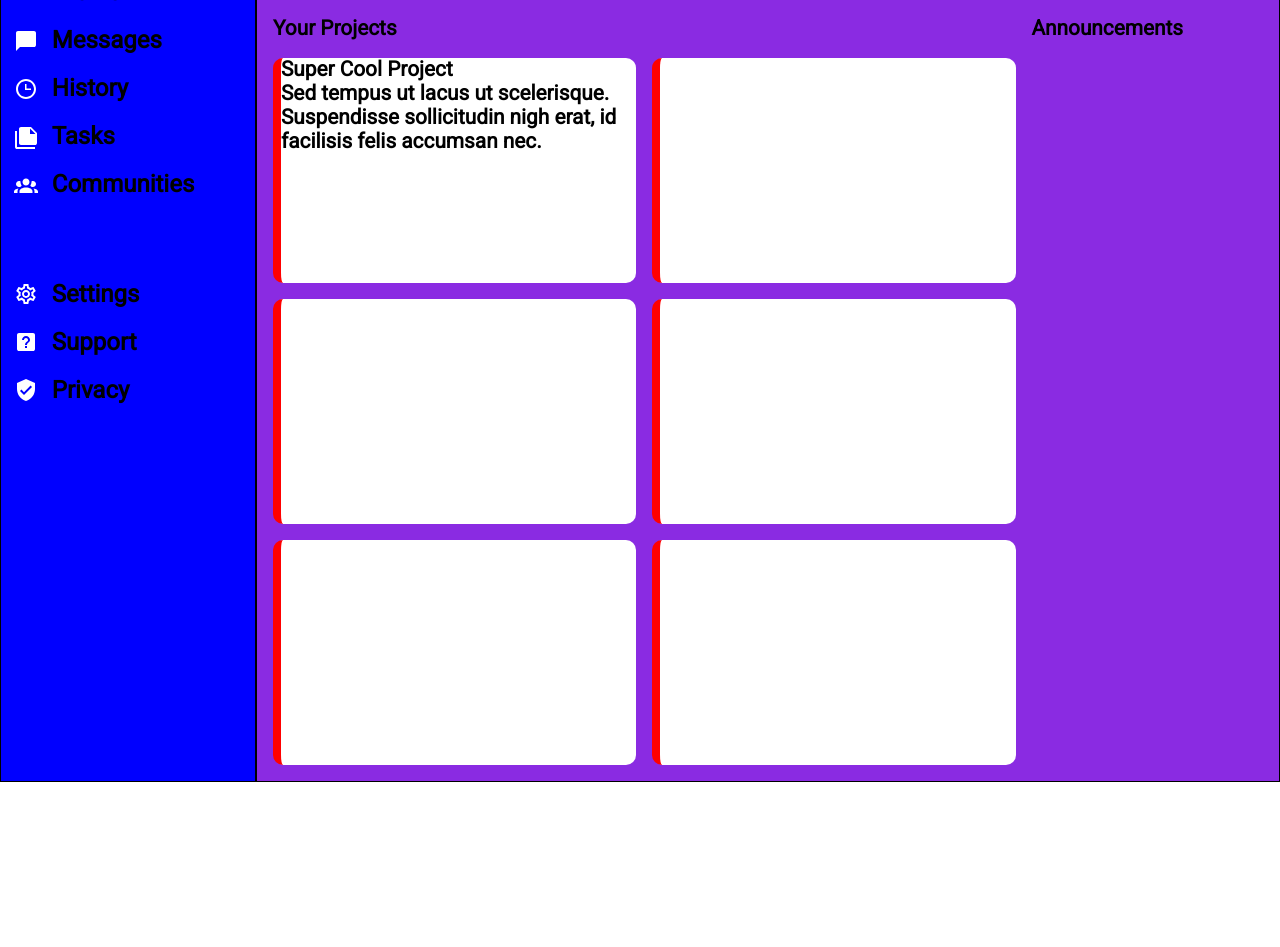
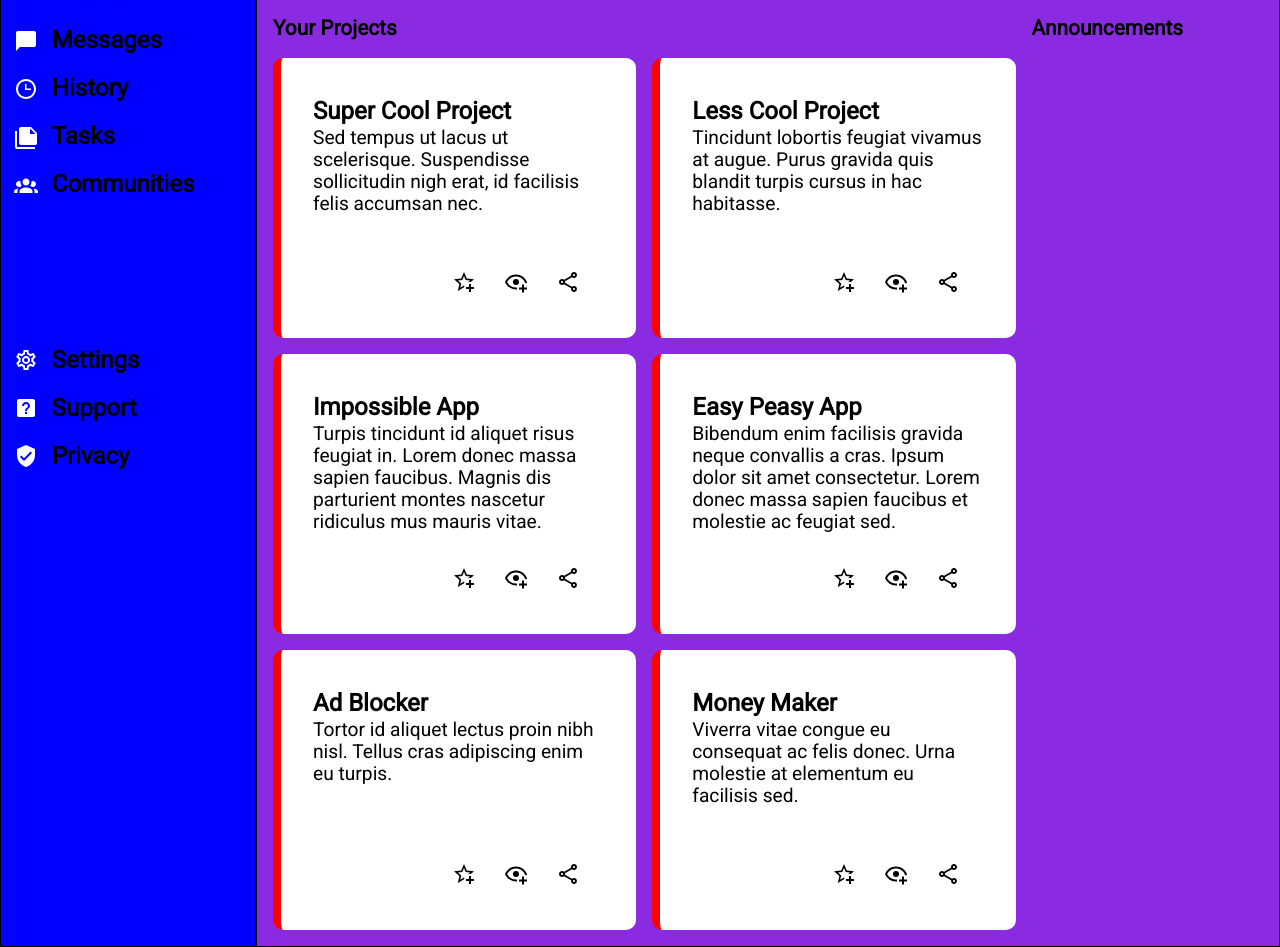
Before and after one commit to gcerv93/admin-dashboard, a plain HTML site: page index.html in a window 1280 px wide. Shown: the part 192-1139 px from the top of the page. Before the commit the page ends 974 px from the top, so only its background shows below. Drawn offline with Linux system fonts and the light colour scheme.

Commit message:
add main card layout

```diff
--- a/index.html
+++ b/index.html
@@ -84,12 +84,57 @@
         <div class="main-card">
           <p>Super Cool Project</p>
           <p>Sed tempus ut lacus ut scelerisque. Suspendisse sollicitudin nigh erat, id facilisis felis accumsan nec.</p>
+          <div class="symbols">
+            <img src="./images/star.svg" alt="star">
+            <img src="./images/eye.svg" alt="eye">
+            <img src="./images/share.svg" alt="share">
+          </div>
         </div>
-        <div class="main-card"></div>
-        <div class="main-card"></div>
-        <div class="main-card"></div>
-        <div class="main-card"></div>
-        <div class="main-card"></div>
+        <div class="main-card">
+          <p>Less Cool Project</p>
+          <p>Tincidunt lobortis feugiat vivamus at augue. Purus gravida quis blandit turpis cursus in hac habitasse.</p>
+          <div class="symbols">
+            <img src="./images/star.svg" alt="star">
+            <img src="./images/eye.svg" alt="eye">
+            <img src="./images/share.svg" alt="share">
+          </div>
+        </div>
+        <div class="main-card">
+          <p>Impossible App</p>
+          <p>Turpis tincidunt id aliquet risus feugiat in. Lorem donec massa sapien faucibus. Magnis dis parturient montes nascetur ridiculus mus mauris vitae.</p>
+          <div class="symbols">
+            <img src="./images/star.svg" alt="star">
+            <img src="./images/eye.svg" alt="eye">
+            <img src="./images/share.svg" alt="share">
+          </div>
+        </div>
+        <div class="main-card">
+          <p>Easy Peasy App</p>
+          <p>Bibendum enim facilisis gravida neque convallis a cras. Ipsum dolor sit amet consectetur. Lorem donec massa sapien faucibus et molestie ac feugiat sed.</p>
+          <div class="symbols">
+            <img src="./images/star.svg" alt="star">
+            <img src="./images/eye.svg" alt="eye">
+            <img src="./images/share.svg" alt="share">
+          </div>
+        </div>
+        <div class="main-card">
+          <p>Ad Blocker</p>
+          <p>Tortor id aliquet lectus proin nibh nisl. Tellus cras adipiscing enim eu turpis.</p>
+          <div class="symbols">
+            <img src="./images/star.svg" alt="star">
+            <img src="./images/eye.svg" alt="eye">
+            <img src="./images/share.svg" alt="share">
+          </div>
+        </div>
+        <div class="main-card">
+          <p>Money Maker</p>
+          <p>Viverra vitae congue eu consequat ac felis donec. Urna molestie at elementum eu facilisis sed.</p>
+          <div class="symbols">
+            <img src="./images/star.svg" alt="star">
+            <img src="./images/eye.svg" alt="eye">
+            <img src="./images/share.svg" alt="share">
+          </div>
+        </div>
       </div>
       <p>Announcements</p>
       <div class="side-cards"></div>
--- a/styles/styles.css
+++ b/styles/styles.css
@@ -563,7 +563,7 @@ html, body {
   padding-top: 1.5rem;
 }
 
-.main-content p {
+.main-content>p {
   margin: 0;
   font-size: 1.3rem;
   font-weight: 700;
@@ -584,16 +584,34 @@ html, body {
 }
 
 .main-card {
+  border-left: 0.5rem solid;
   /* temp */
   background-color: white;
-  /* temp */
-
-  height: 225px;
-  border-radius: 10px;
-  border-left: 0.5rem solid;
-  /* temp */
   border-left-color: red;
   /* temp */
+  height: 200px;
+  border-radius: 10px;
+  padding: 2.5rem 2rem;
+  display: grid;
+  grid-template-rows: 1.8rem 1fr;
+}
+
+.main-card>p {
+  margin: 0;
+  font-size: 1.2rem;
+}
+
+.main-card>p:first-child {
+  font-weight: 700;
+  font-size: 1.5rem;
+}
+
+.main-card div {
+  justify-self: end;
+}
+
+.main-card div img {
+  padding-right: 1.5rem;
 }
 
 .side-cards {
```
Also changed, not shown: images/eye.svg (added), images/share.svg (added), images/star.svg (added).
